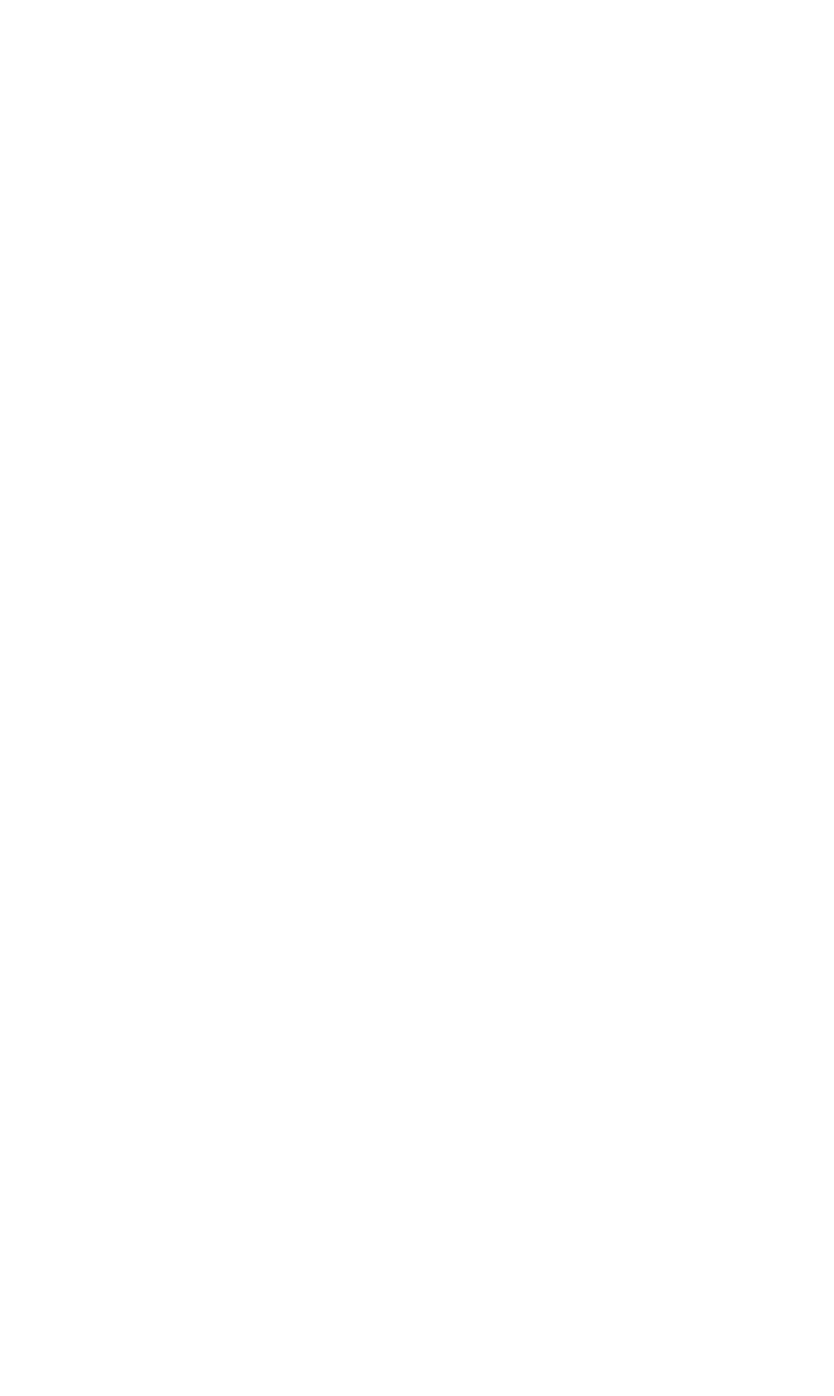
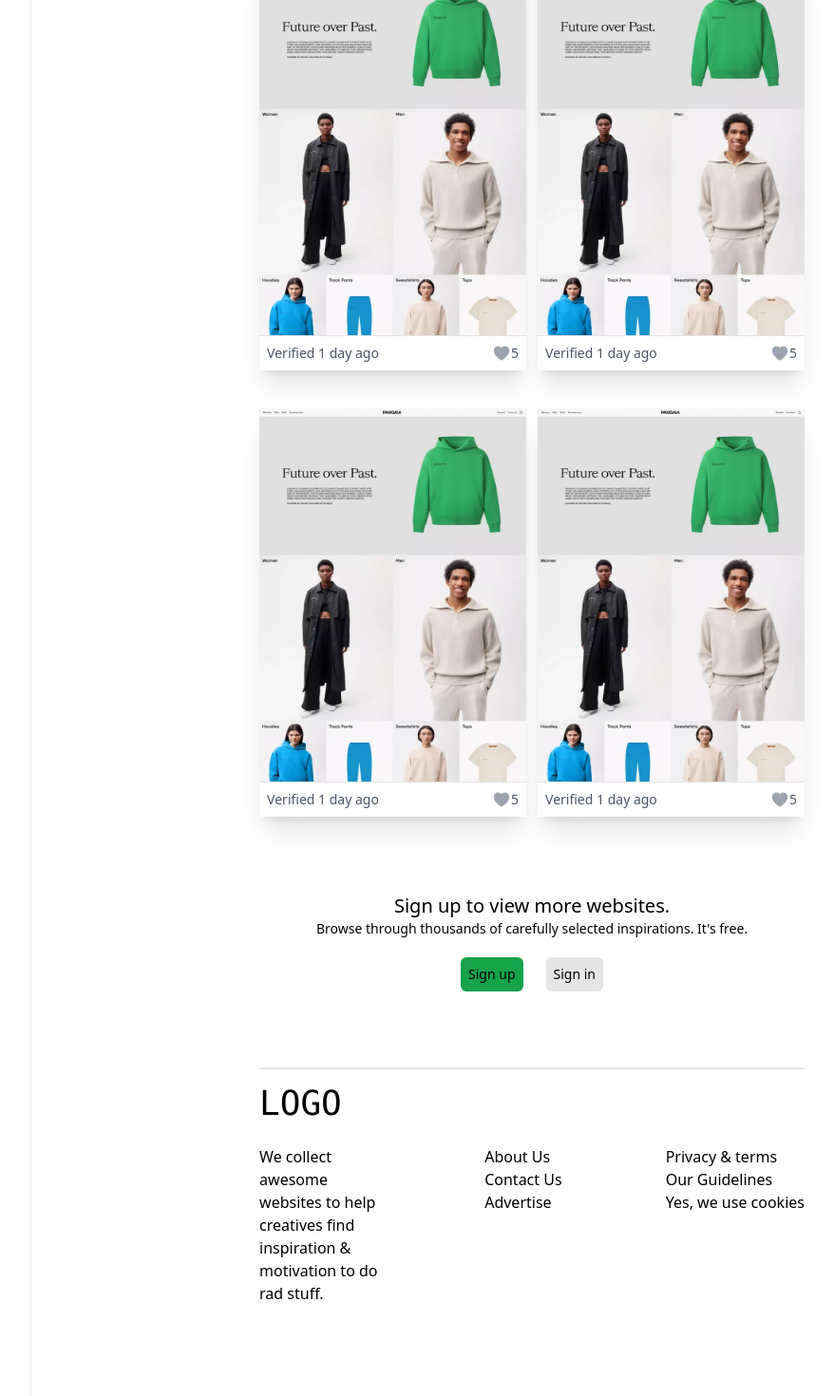
Before and after one commit to Kasankal/landbuk, a Next.js app: page / in a window 1280 px wide. Shown: the part 1133-2603 px from the top of the page at 95% size, without its empty margins (193-1071 px from the left). Before the commit the page ends 912 px from the top, so only its background shows below. Built offline with nearby package versions, Linux system fonts and the light colour scheme.

Commit message:
basic site complete

```diff
--- a/pages/index.js
+++ b/pages/index.js
@@ -18,7 +18,7 @@ export default function Home() {
       <header className='text-gray-600 flex flex-col pt-3 shadow-md fixed top-0 left-0 right-0 z-10 bg-white'>
        <NavBar triger={triger} handleTriger ={handleTriger}></NavBar>
       </header>
-      <main className='mt-28  flex flex-row divide-x divide-gray-3'>
+      <main className='mt-28  flex flex-row divide-x divide-gray-3 '>
         <SideBar triger={triger}></SideBar>
         <MainBody></MainBody>
       </main>
@@ -52,13 +52,13 @@ function NavBar({triger,handleTriger}){
             </input>
           </form>
           <ul className='flex flex-row ml-2 '>
-            <li className='ml-2 rounded-md bg-green-600 px-3 py-2 text-white m-auto'>
+            <li className='ml-2 rounded-md bg-green-600 px-3 py-2 text-white m-auto' role='button'>
               <a>Add website</a>
             </li>
-            <li className='ml-2 rounded-md bg-gray-200 px-3 py-2 m-auto'>
+            <li className='ml-2 rounded-md bg-gray-200 px-3 py-2 m-auto' role='button'>
               <a>Sign in</a>
             </li>
-            <li className='ml-2 rounded-md bg-gray-200 px-3 py-2 m-auto'>
+            <li className='ml-2 rounded-md bg-gray-200 px-3 py-2 m-auto' role='button'>
               <a>Sign up</a>
             </li>
           </ul>
@@ -114,8 +114,8 @@ function DropDown({name}){
 
 function SideBar({triger}){
   return (
-    <div className= {'w-60 h-screen bg-neutral-200 '}>
-      <div className={triger+' fixed pt-2 z-8 shadow-xl px-5 w-60 h-96 font-mono text-lg text-gray-600 transition-transform ease-in-out duration-300 bg-white'}>
+    <div className= {'w-60 h-full bg-neutral-200 '}>
+      <div className={triger+' fixed pt-6 z-8 shadow-xl px-5 w-60 h-96 font-mono text-lg text-gray-600 transition-transform ease-in-out duration-300 bg-white'}>
         <ul>
           <li className='rounded-md hover:bg-gray-200 px-3' role='button'>Websites</li>
           <li className='rounded-md hover:bg-gray-200 px-3' role='button'>Landings</li>
@@ -131,18 +131,76 @@ function SideBar({triger}){
 
 function MainBody(){
   return(
-    <div className='flex flex-col'>
-      <div>
+    <div className='px-60 pt-10 flex flex-col'>
+      <div className='grid grid-cols-2 gap-x-3 gap-y-10 text-sm text-gray-600'>
         <WebsiteCards></WebsiteCards>
+        <WebsiteCards></WebsiteCards>
+        <WebsiteCards></WebsiteCards>
+        <WebsiteCards></WebsiteCards>
+        <WebsiteCards></WebsiteCards>
+        <WebsiteCards></WebsiteCards>
+        <WebsiteCards></WebsiteCards>
+        <WebsiteCards></WebsiteCards>
+
       </div>
-      <div></div>
-      <div></div>
+      <div className='text-sm my-20 mx-auto'>
+        <p className='text-xl text-center'>Sign up to view more websites.</p>
+        <p>Browse through thousands of carefully selected inspirations. It's free.</p>
+        <div className='mt-5 flex justify-evenly'>
+          <a role='button' className='rounded-md bg-green-600 p-2 ml-32'>Sign up</a>
+          <a role='button' className='rounded-md bg-neutral-200 p-2 mr-32'>Sign in</a>
+        </div>
+      </div>
+      <footer className='flex flex-col mb-20 border-t-2 border-gray-200 py-4'>
+        <div>
+          <div className='text-4xl font-mono'>LOGO</div>
+        </div>
+        <div className='flex flex-row justify-between mt-6'>
+          <div className='flex flex-col w-32'>
+            <p>We collect awesome websites to help creatives find inspiration &amp; motivation to do rad stuff.</p>
+            <p></p>
+          </div>
+          <div>
+            <ul>
+              <li>About Us</li>
+              <li>Contact Us</li>
+              <li>Advertise</li>
+            </ul>
+          </div>
+          <div>
+            <ul>
+              <li>Privacy &amp; terms</li>
+              <li> Our Guidelines</li>
+              <li>Yes, we use cookies</li>
+            </ul>
+          </div>
+        </div>
+      </footer>
     </div>
   )
 }
 
 function WebsiteCards(){
   return(
-    <div></div>
+    <div className='shadow-xl '>
+      <div className='divide-y divide-neutral-200'>
+        <div className='flex flex-col hover:-translate-y-3 transition-transform ease-in-out duration-150 hover:shadow-xl'>
+          <Image
+          src ='/landbukSample1.webp'
+          height={420}
+          width={300}
+          alt='sample'
+          />
+        </div>
+        <div className='flex flex-row p-2'>
+          <p className='flex-1'>Verified 1 day ago</p>
+          <svg role='button' xmlns="http://www.w3.org/2000/svg" fill="none" viewBox="0 0 24 24" strokeWidth="1.5" stroke="currentColor" className="w-5 h-5 stroke-gray-400 fill-gray-400 my-auto ">
+            <path strokeLinecap="round" strokeLinejoin="round" d="M21 8.25c0-2.485-2.099-4.5-4.688-4.5-1.935 0-3.597 1.126-4.312 2.733-.715-1.607-2.377-2.733-4.313-2.733C5.1 3.75 3 5.765 3 8.25c0 7.22 9 12 9 12s9-4.78 9-12z" />
+          </svg>
+          <p>5</p>
+
+        </div>
+      </div>
+    </div>
   )
 }
```
Also changed, not shown: public/landbukSample1.webp (added).
